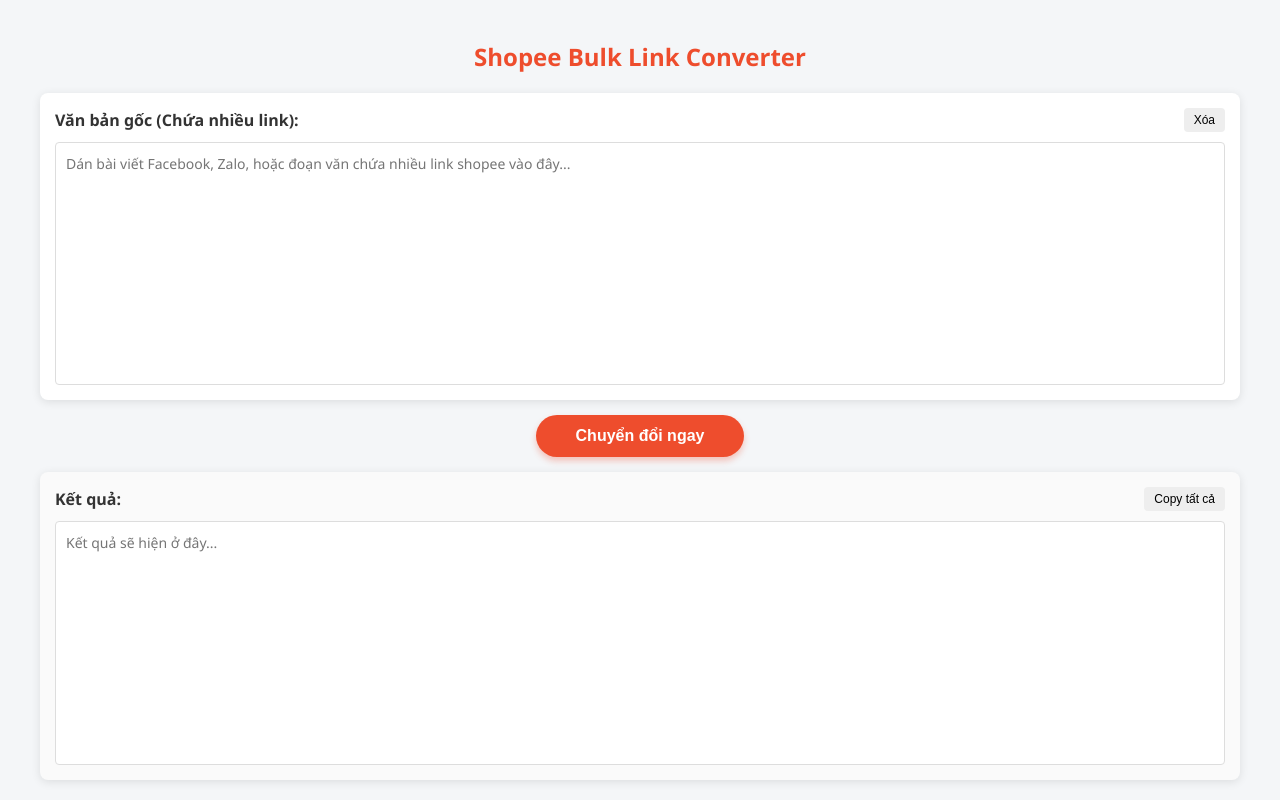
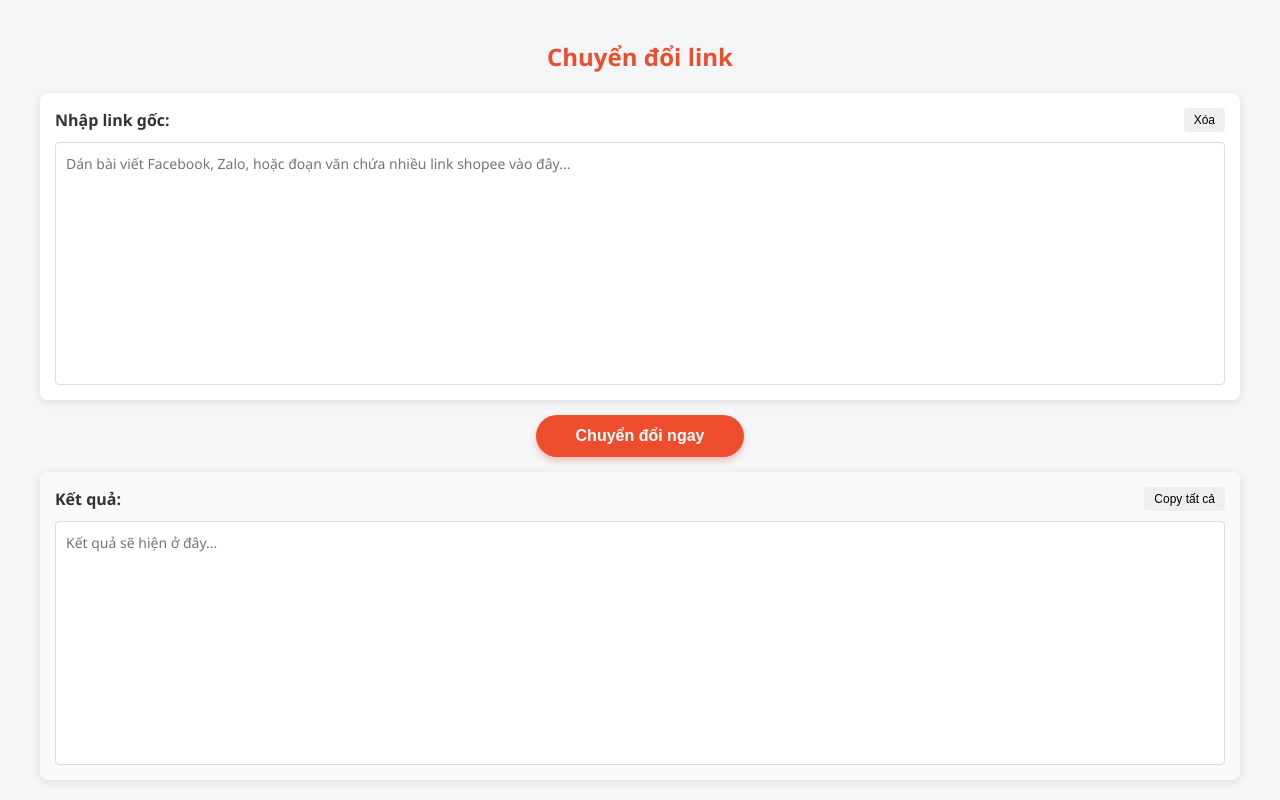
Before and after one commit to DuyKhaVDK/chuyendoilink, a website: page index.html in a window 1280 px wide. Drawn offline with Linux system fonts and the light colour scheme.

Commit message:
Update index.html

```diff
--- a/index.html
+++ b/index.html
@@ -3,7 +3,7 @@
 <head>
     <meta charset="UTF-8">
     <meta name="viewport" content="width=device-width, initial-scale=1.0">
-    <title>Tool Convert Link Shopee Hàng Loạt</title>
+    <title>Chuyển đổi link</title>
     <style>
         * { box-sizing: border-box; }
         body { font-family: 'Segoe UI', Tahoma, Geneva, Verdana, sans-serif; background-color: #f4f6f8; margin: 0; padding: 20px; height: 100vh; display: flex; flex-direction: column; }
@@ -90,12 +90,12 @@
 </head>
 <body>
 
-    <h2>Shopee Bulk Link Converter</h2>
+    <h2>Chuyển đổi link</h2>
 
     <div class="container">
         <div class="box">
             <div class="box-header">
-                <span>Văn bản gốc (Chứa nhiều link):</span>
+                <span>Nhập link gốc:</span>
                 <button class="btn-copy" onclick="document.getElementById('inputText').value=''">Xóa</button>
             </div>
             <textarea id="inputText" placeholder="Dán bài viết Facebook, Zalo, hoặc đoạn văn chứa nhiều link shopee vào đây..."></textarea>
```
